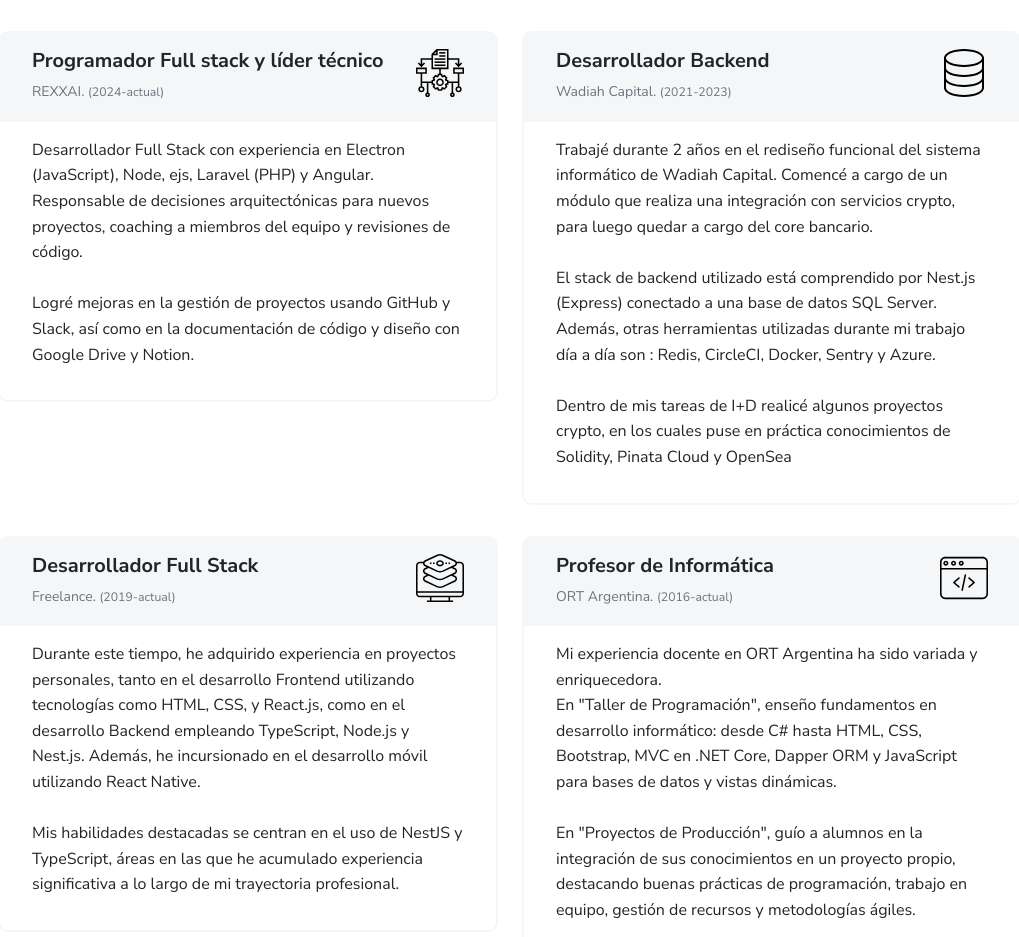
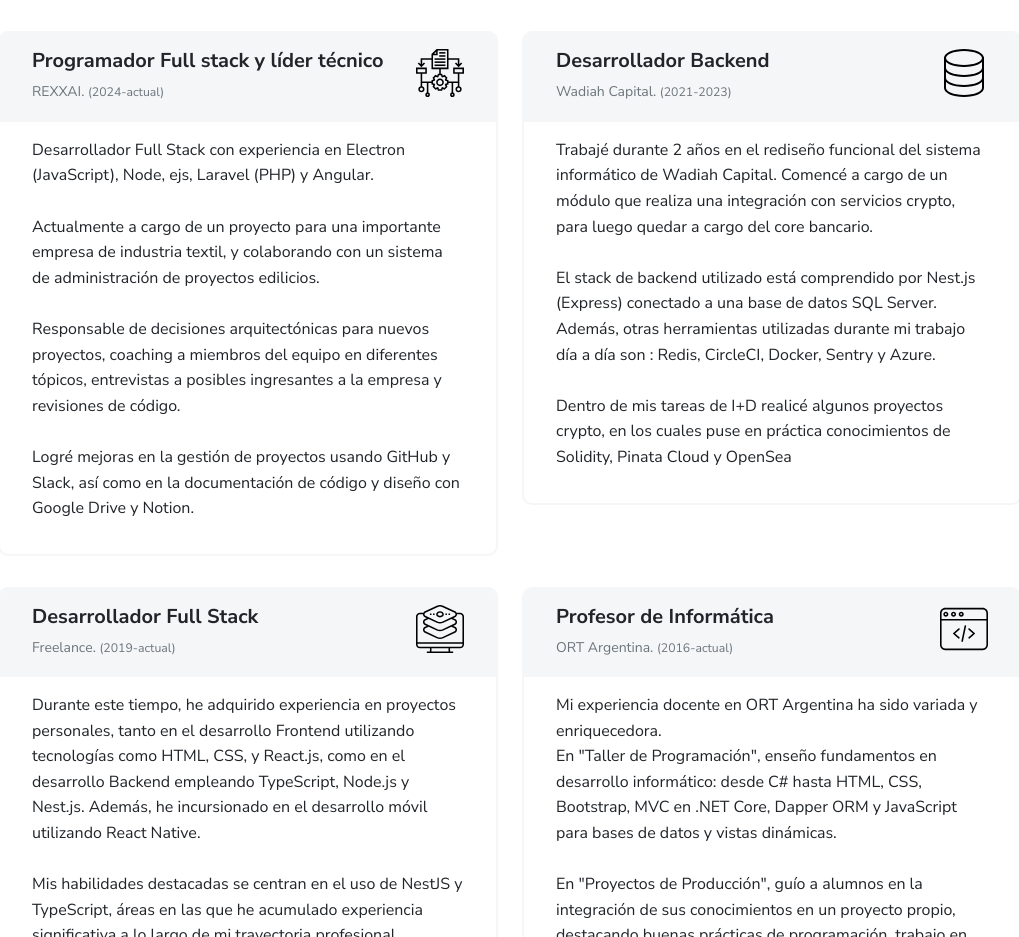
Before and after one commit to ezebinker/ezebinker.github.io, a plain HTML site: page index.html in a window 1280 px wide. Shown: the part 1920-2857 px from the top of the page, without its empty margins (130-1149 px from the left). Drawn offline with Linux system fonts and the light colour scheme.

Commit message:
fix: update rexxai work

```diff
--- a/index.html
+++ b/index.html
@@ -180,9 +180,12 @@
                   </div>
                 </div>
                 <div class="card-body px-3 py-2">
-                  <p>Desarrollador Full Stack con experiencia en Electron (JavaScript), Node, ejs, Laravel (PHP) y Angular. Responsable de decisiones arquitectónicas para nuevos proyectos, coaching a miembros del equipo y revisiones de código.
+                  <p>Desarrollador Full Stack con experiencia en Electron (JavaScript), Node, ejs, Laravel (PHP) y Angular.
                     <br><br>
-
+                    Actualmente a cargo de un proyecto para una importante empresa de industria textil, y colaborando con un sistema de administración de proyectos edilicios.
+                    <br><br>
+                    Responsable de decisiones arquitectónicas para nuevos proyectos, coaching a miembros del equipo en diferentes tópicos, entrevistas a posibles ingresantes a la empresa y revisiones de código.
+                    <br><br>
                     Logré mejoras en la gestión de proyectos usando GitHub y Slack, así como en la documentación de código y diseño con Google Drive y Notion.</p>
                 </div>
               </div>
```
